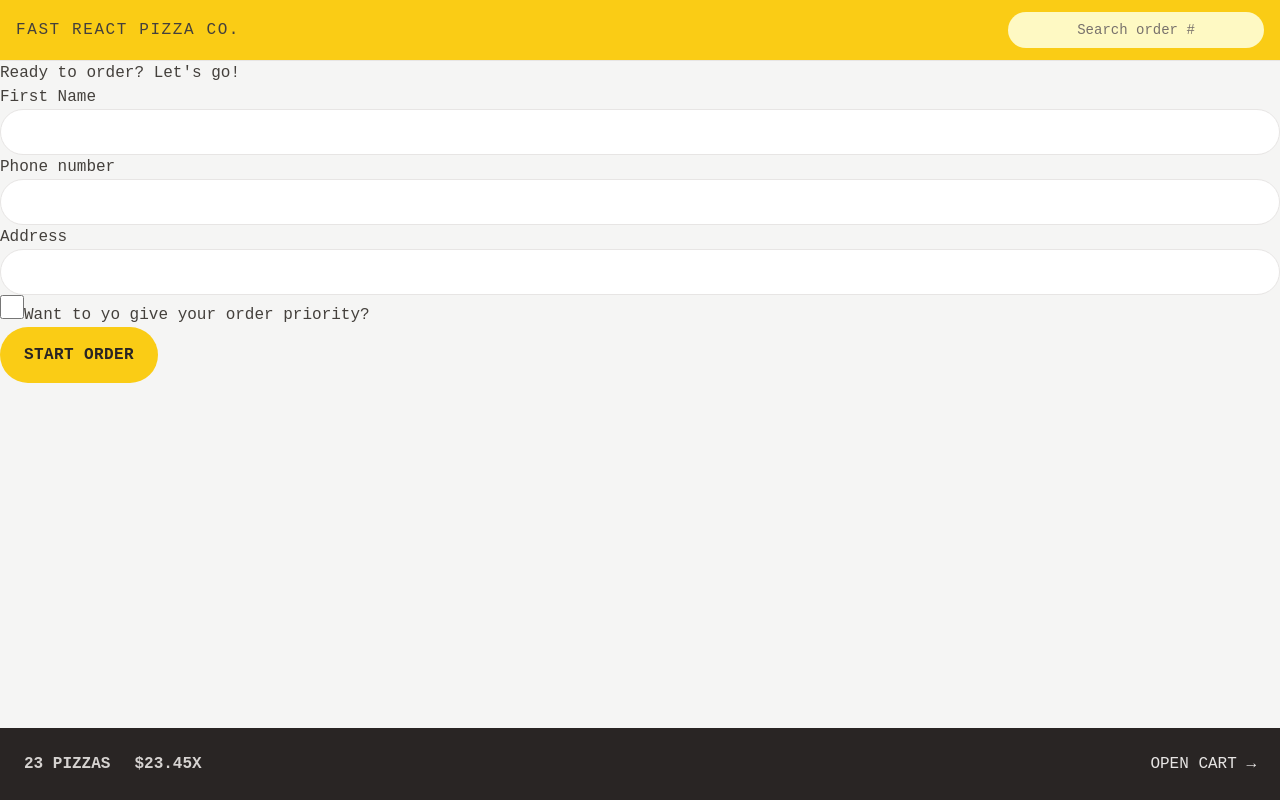
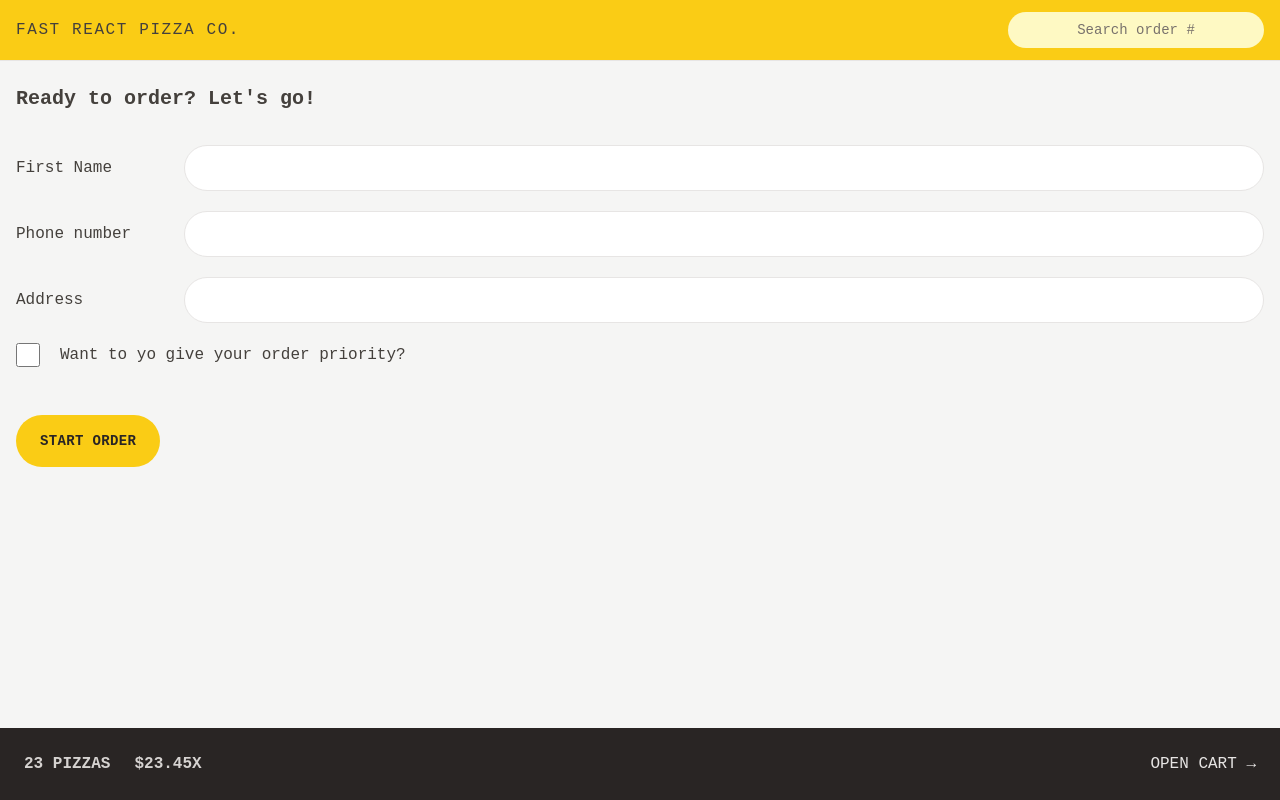
Before and after one commit to Khalid-MahmouD/fast-app, a React (Vite) app: page /order/new in a window 1280 px wide. Built offline with nearby package versions, Linux system fonts and the light colour scheme.

Commit message:
styling the overview order

```diff
--- a/src/UI/Button.jsx
+++ b/src/UI/Button.jsx
@@ -1,27 +1,31 @@
-import { Link } from "react-router-dom"
-
-
+import { Link } from 'react-router-dom';
 
 function Button({ children, disabled = false, to = null, type }) {
-
     // const className = "active:bg-salty-400 rounded-full bg-yellow-400 px-4 py-3 font-semibold uppercase tracking-wide text-stone-800 transition-colors duration-300 hover:bg-yellow-300 focus:outline-none focus:ring focus:ring-yellow-300 focus:ring-offset-2 disabled:cursor-not-allowed md:px-6 md:py-4"
 
-    const base = 'active:bg-salty-400 rounded-full bg-yellow-400 font-semibold uppercase tracking-wide text-stone-800 transition-colors duration-300 hover:bg-yellow-300 focus:outline-none focus:ring focus:ring-yellow-300 focus:ring-offset-2 disabled:cursor-not-allowed'
+    const base =
+        'text-sm inline-block active:bg-salty-400 rounded-full bg-yellow-400 font-semibold uppercase tracking-wide text-stone-800 transition-colors duration-300 hover:bg-yellow-300 focus:outline-none focus:ring focus:ring-yellow-300 focus:ring-offset-2 disabled:cursor-not-allowed text-sm';
 
     const styles = {
         primary: base + ' px-4 py-3 md:px-6 md:py-4',
         base,
-        small: base + ' px-4 py-2 md:px-5 md:py-2.5 text-xs',
-    }
+        small:
+            base + ' px-4 py-2 md:px-5 md:py-2.5  text-xs',
+        secondary:
+            'text-sm border-2 border-stone-300 inline-block rounded-full font-semibold uppercase tracking-wide text-stone-400 transition-colors duration-300 hover:bg-stone-300 hover:text-stone-800 focus   :text-stone-800 focus:outline-none focus:ring focus:ring-yellow-300 focus:ring-offset-2 disabled:cursor-not-allowed text-sm px-4 py-2.5  md:px-6 md:py-3.5',
+    };
 
-
-    if (to) return <Link className={styles[type]} to={to}>{children}</Link>
+    if (to)
+        return (
+            <Link className={styles[type]} to={to}>
+                {children}
+            </Link>
+        );
     return (
-        <button disabled={disabled} className={styles[type]}
-        >
+        <button disabled={disabled} className={styles[type]}>
             {children}
         </button>
-    )
+    );
 }
 
-export default Button
+export default Button;
--- a/src/features/cart/Cart.jsx
+++ b/src/features/cart/Cart.jsx
@@ -50,7 +50,7 @@ function Cart() {
         </Button>
 
         {/* <Link to="/order/new">Order pizzas</Link> */}
-        <button>Clear cart</button>
+        <Button type='secondary'>Clear cart</Button>
       </div>
     </div>
   );
--- a/src/features/order/CreateOrder.jsx
+++ b/src/features/order/CreateOrder.jsx
@@ -38,34 +38,37 @@ function CreateOrder() {
   // const [withPriority, setWithPriority] = useState(false);
   const cart = fakeCart;
   return (
-    <div>
-      <h2>{`Ready to order? Let's go!`}</h2>
+    <div className='px-4 py-6'>
+      <h2 className='text-xl font-semibold mb-8'>{`Ready to order? Let's go!`}</h2>
 
       {/* <Form method="POST" action="/oder/new"> */}
       <Form method="POST">
-        <div>
-          <label>First Name</label>
-          <input className='input' type="text" name="customer" required />
+        <div className='flex flex-col gap-2  sm:flex-row sm:items-center mb-5'>
+          <label className='sm:basis-40'>First Name</label>
+          <input className='input grow ' type="text" name="customer" required />
         </div>
 
-        <div>
-          <label>Phone number</label>
-          <div>
-            <input className='input' type="tel" name="phone" required />
+        {/* Phone NUMBER */}
+        <div className='flex flex-col gap-2  sm:flex-row sm:items-center mb-5'>
+          <label className='sm:basis-40'>Phone number</label>
+          <div className='grow flex flex-col'>
+            <input className='input w-full' type="tel" name="phone" required />
+            {formErrors?.phone && <p className='mt-2 text-xs text-ted-700 bg-red-100 rounded-md p-2'>{formErrors.phone}</p>}
           </div>
-          {formErrors?.phone && <p>{formErrors.phone}</p>}
         </div>
 
-        <div>
-          <label>Address</label>
-          <div>
+        {/* ADDRESS */}
+        <div className='flex flex-col gap-2  sm:flex-row sm:items-center mb-5'>
+          <label className='sm:basis-40'>Address</label>
+          <div className='grow'>
             <input
-              className='input'
+              className='input w-full'
               type="text" name="address" required />
           </div>
         </div>
 
-        <div>
+        {/* CHECKBOX */}
+        <div className='mb-12 flex items-center gap-5 '>
           <input
             className='h-6 w-6 accent-yellow-400 focus:outline-none focus:ring focus:ring-yellow-400 focus:ring-offset-2'
             type="checkbox"
@@ -74,9 +77,10 @@ function CreateOrder() {
           // value={withPriority}
           // onChange={(e) => setWithPriority(e.target.checked)}
           />
-          <label htmlFor="priority">Want to yo give your order priority?</label>
+          <label className='font-medium' htmlFor="priority">Want to yo give your order priority?</label>
         </div>
 
+        {/* SUBMITTING */}
         <div>
           <input type="hidden" name="cart" value={JSON.stringify(cart)} />
           <Button
--- a/src/features/order/Order.jsx
+++ b/src/features/order/Order.jsx
@@ -8,6 +8,7 @@ import {
   formatDate,
 } from "../../utils/helpers";
 
+import OrderItem from "./OrderItem";
 
 function Order() {
   // Everyone can search for all orders, so for privacy reasons we're gonna gonna exclude names or address, these are only for the restaurant staff
@@ -27,30 +28,38 @@ function Order() {
   const deliveryIn = calcMinutesLeft(estimatedDelivery);
 
   return (
-    <div>
-      <div>
-        <h2>Status</h2>
+    <div className="space-y-8 px-4 py-6">
 
-        <div>
-          {priority && <span>Priority</span>}
-          <span>{status} order</span>
+      <div className="flex items-center justify-between flex-wrap">
+        <h2 className="text-xl font-semibold">Order #{id} Status</h2>
+
+        <div className="space-x-2">
+          {priority && <span className="bg-red-500 rounded-full px-3 text-sm uppercase font-semibold text-red-50 tracking-wide">Priority</span>}
+          <span className="bg-green-500 rounded-full px-3 text-sm uppercase font-semibold text-green-50 tracking-wide">{status} order</span>
         </div>
       </div>
 
-      <div>
-        <p>
+      <div className="flex items-center justify-between flex-wrap gap-2 bg-stone-200 py-5">
+        <p className="font-medium ">
           {deliveryIn >= 0
             ? `Only ${calcMinutesLeft(estimatedDelivery)} minutes left 😃`
             : "Order should have arrived"}
         </p>
-        <p>(Estimated delivery: {formatDate(estimatedDelivery)})</p>
+        <p className="text-xs text-stone-500">(Estimated delivery: {formatDate(estimatedDelivery)})</p>
       </div>
 
-      <div>
-        <p>Price pizza: {formatCurrency(orderPrice)}</p>
-        {priority && <p>Price priority: {formatCurrency(priorityPrice)}</p>}
-        <p>To pay on delivery: {formatCurrency(orderPrice + priorityPrice)}</p>
+      <ul className="divide-stone-200 divide-y border-b border-t">
+        {cart.map((item) => (
+          <OrderItem item={item} key={item.id} />
+        ))}
+      </ul>
+
+      <div className="space-y-2 bg-stone-200 px-6 py-5">
+        <p className="text-sm font-medium text-stone-600">Price pizza: {formatCurrency(orderPrice)}</p>
+        {priority && <p className="text-sm font-medium text-stone-600">Price priority: {formatCurrency(priorityPrice)}</p>}
+        <p className="font-bold">To pay on delivery: {formatCurrency(orderPrice + priorityPrice)}</p>
       </div>
+
     </div>
   );
 }
--- a/src/features/order/OrderItem.jsx
+++ b/src/features/order/OrderItem.jsx
@@ -4,12 +4,12 @@ function OrderItem({ item, isLoadingIngredients, ingredients }) {
   const { quantity, name, totalPrice } = item;
 
   return (
-    <li>
-      <div>
+    <li className="py-3">
+      <div className="flex items-center justify-between gap-2 text-sm">
         <p>
-          <span>{quantity}&times;</span> {name}
+          <span className="font-bold">{quantity}&times;</span> {name}
         </p>
-        <p>{formatCurrency(totalPrice)}</p>
+        <p className="font-bold">{formatCurrency(totalPrice)}</p>
       </div>
     </li>
   );
--- a/src/index.css
+++ b/src/index.css
@@ -4,8 +4,7 @@
 
 @layer components {
     .input {
-        @apply rounded-full border border-stone-200 px-4 py-2 text-sm transition-all duration-300 placeholder:text-stone-400 focus:outline-none focus:ring focus:ring-yellow-400 w-full
-              md:px-6 md:py-3;
+        @apply rounded-full border border-stone-200 px-4 py-2 text-sm transition-all duration-300 placeholder:text-stone-400 focus:outline-none focus:ring focus:ring-yellow-400 md:px-6 md:py-3;
     }
 
     /* https://dev.to/afif/i-made-100-css-loaders-for-your-next-project-4eje */
```
Also changed, not shown: index.html (+3 -2 lines).
